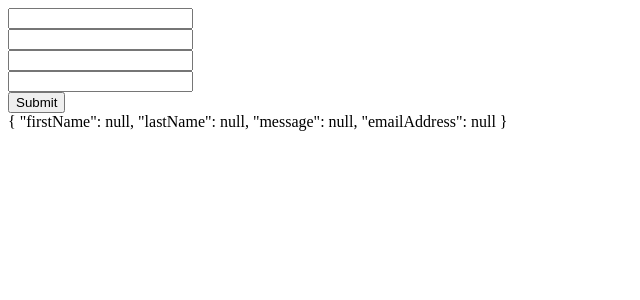
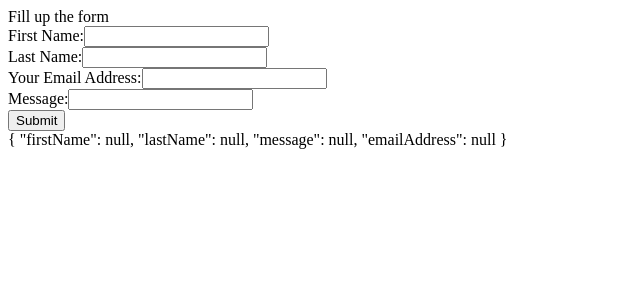
Before and after one commit to davecar21/contact-page, an Angular app: page / in a window 1280 px wide. Shown: the top 300 px of the page, without its empty margins (0-640 px from the left). Built offline with nearby package versions, Linux system fonts and the light colour scheme.

Commit message:
add status in form

```diff
--- a/src/app/form/form.component.html
+++ b/src/app/form/form.component.html
@@ -1,17 +1,17 @@
+{{formMessage}}
 <form method="POST" [formGroup]="contactForm" (ngSubmit)="sendMail()">
     <div class="form-field">
-        <label for=""></label><input type="text" formControlName="firstName">
+        <label for="">First Name:</label><input type="text" formControlName="firstName">
     </div>
     <div class="form-field">
-        <label for=""></label><input type="text" formControlName="lastName">
+        <label for="">Last Name:</label><input type="text" formControlName="lastName">
     </div>
     <div class="form-field">
-        <label for=""></label><input type="email" formControlName="emailAddress">
+        <label for="">Your Email Address:</label><input type="email" formControlName="emailAddress">
     </div>
     <div class="form-field">
-        <label for=""></label><input type="text" formControlName="message">
+        <label for="">Message:</label><input type="text" formControlName="message">
     </div>
     <input type="submit">
 </form>
-
 {{contactForm.value | json}}
--- a/src/app/form/form.component.ts
+++ b/src/app/form/form.component.ts
@@ -18,7 +18,16 @@ export class FormComponent implements OnInit {
     emailAddress: new FormControl(),
   });
 
+  formMessage = 'Fill up the form';
   sendMail() {
+    setTimeout(function() {
+      this.contactForm.reset();
+      this.formMessage = 'Email Sent!';
+    }, 500);
+    setTimeout(function() {
+      this.formMessage = 'Fill up the form';
+    }, 2000);
+
     const headers = new HttpHeaders()
     .set('Authorization', 'my-auth-token')
     .set('Content-Type', 'application/json');
```
